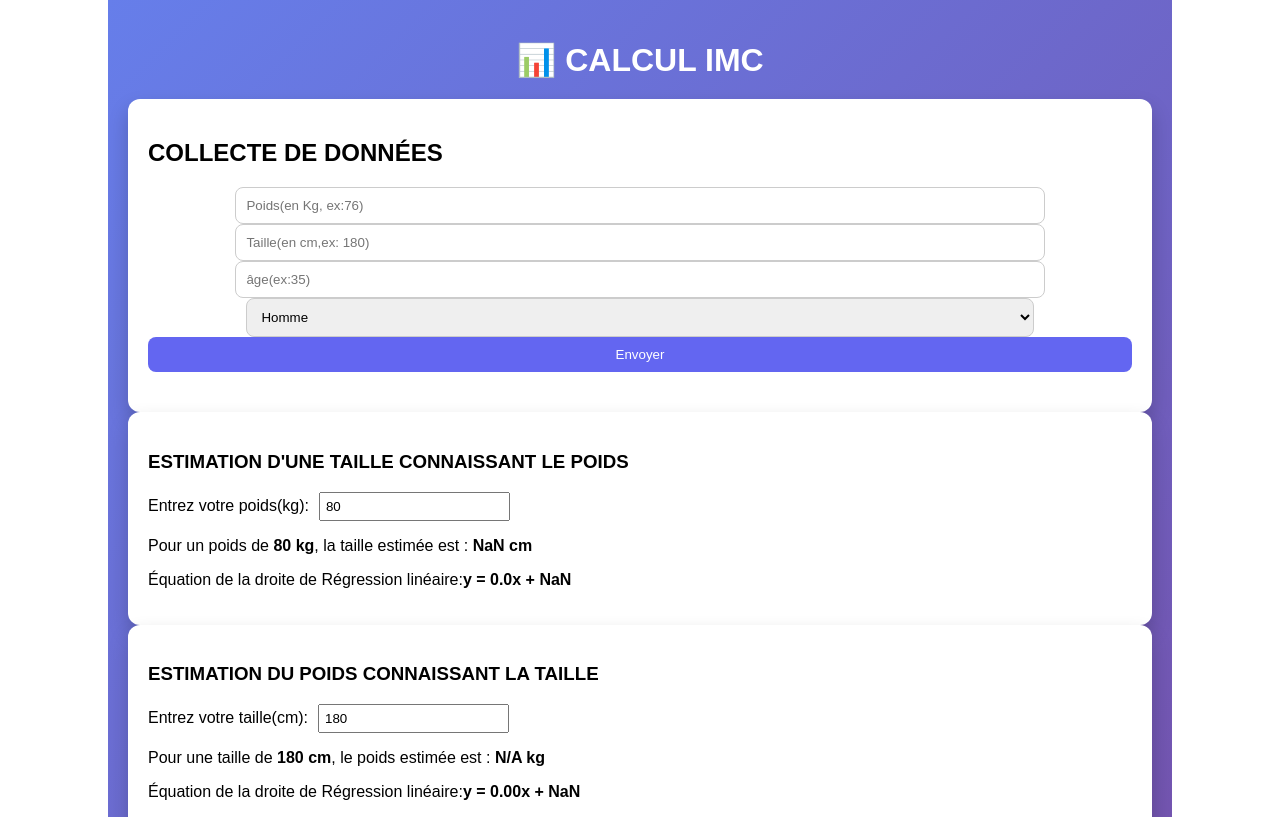
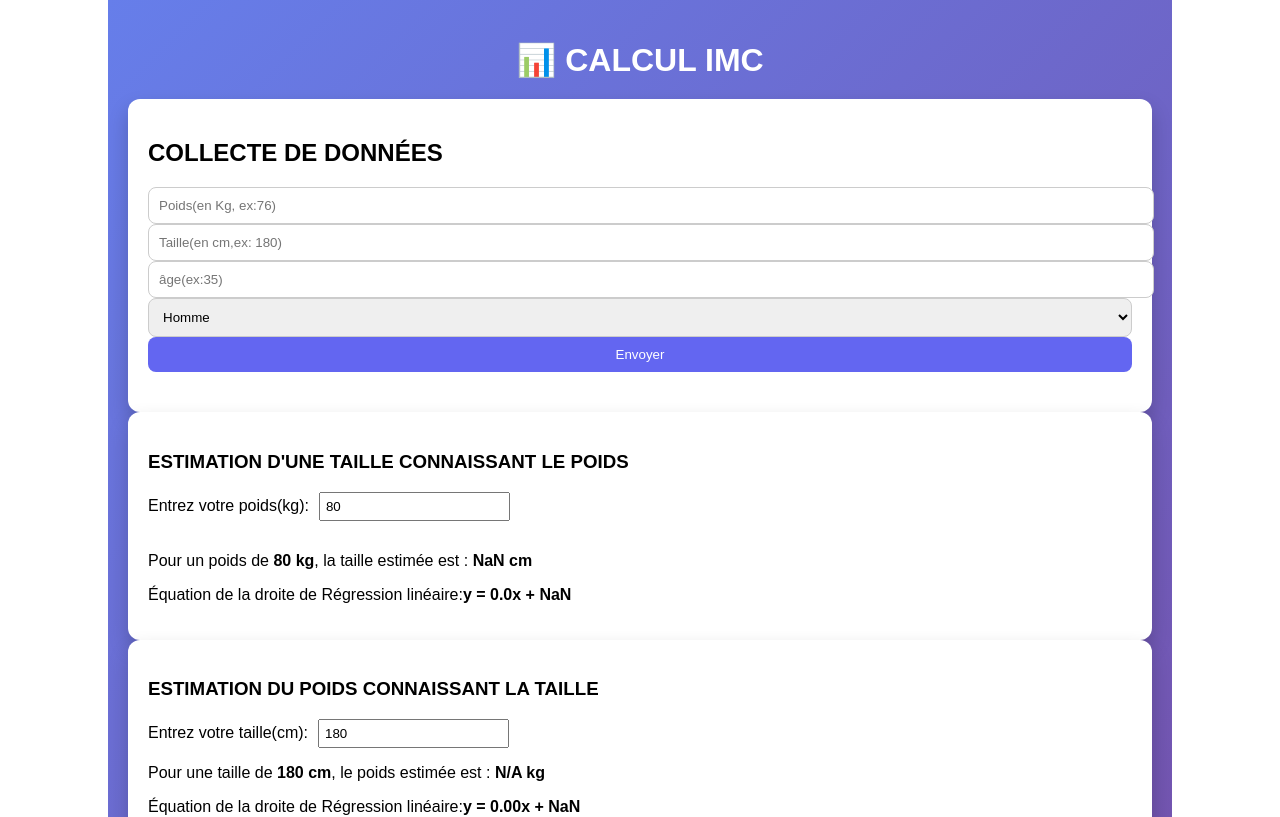
Before and after one commit to Jesben-ui/imc-frontend, a React (Create React App) app: page / in a window 1280 px wide. Shown: the top 817 px of the page. Built offline with nearby package versions, Linux system fonts and the light colour scheme; no server answers.

Commit message:
Update App.js

```diff
--- a/src/App.js
+++ b/src/App.js
@@ -303,7 +303,7 @@ const regressionData = {
             type="number"
             value={poids}
             onChange={(e) => setPoids(Number(e.target.value))}
-            style={{marginLeft:"10px",padding:"5px"}}
+            style={{marginLeft:"10px",padding:"5px",marginBottom:"15px"}}
            />
          </label>
   <p>
@@ -449,6 +449,7 @@ const styles = {
     color: "black",
     padding: "20px",
     borderRadius: "12px",
+    marginTop:"15px",
     marginBottom: "30px",
     margin:"auto",
     boxShadow: "0 10px 20px rgba(0,0,0,0.2)",
@@ -456,7 +457,7 @@ const styles = {
   input: {
     responsive: true,
     display: "block",
-    width: "80%",
+    width: "100%",
     margin: "auto",
     padding: "10px",
     borderRadius: "8px",
@@ -474,6 +475,7 @@ const styles = {
     cursor: "pointer",
   },
   statsGrid: {
+    responsive: true,
     display: "grid",
     gridTemplateColumns: "repeat(4,1fr)",
     gap: "10px",
@@ -490,6 +492,7 @@ const styles = {
     gap: "20px",
   },
   graphGrid: {
+    responsive: true,
     display: "grid",
     gridTemplateColumns: "repeat(2,1fr)",
     gap: "20px",
```
